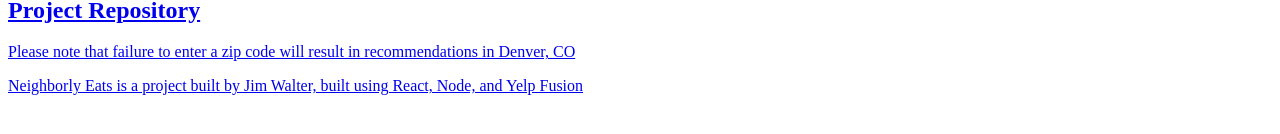
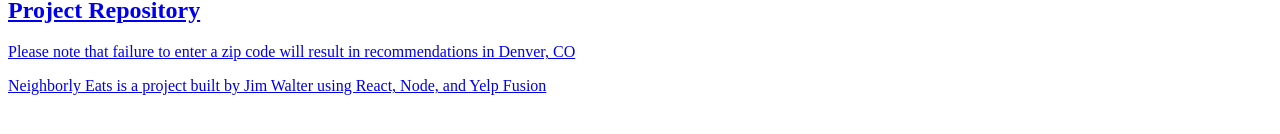
Before and after one commit to jimwalter/neighborly-eats, a React app: page / in a window 1280 px wide. Shown: the part 630-764 px from the top of the page. Built offline with nearby package versions, Linux system fonts and the light colour scheme; the HTML template or start-up script is replaced by a standard one.

Commit message:
typo in footer

```diff
--- a/client/src/components/App.jsx
+++ b/client/src/components/App.jsx
@@ -117,7 +117,7 @@
           <a href="https://github.com/jimwalter/ghrden08-mvp">
             <h1>Project Repository</h1>
             <p>Please note that failure to enter a zip code will result in recommendations in Denver, CO</p>
-            <p>Neighborly Eats is a project built by Jim Walter, built using React, Node, and Yelp Fusion</p>
+            <p>Neighborly Eats is a project built by Jim Walter using React, Node, and Yelp Fusion</p>
           </a>
         </section>
       </div>
```
Also changed, not shown: 1 other file (tests, documents, lock files or other folders).
